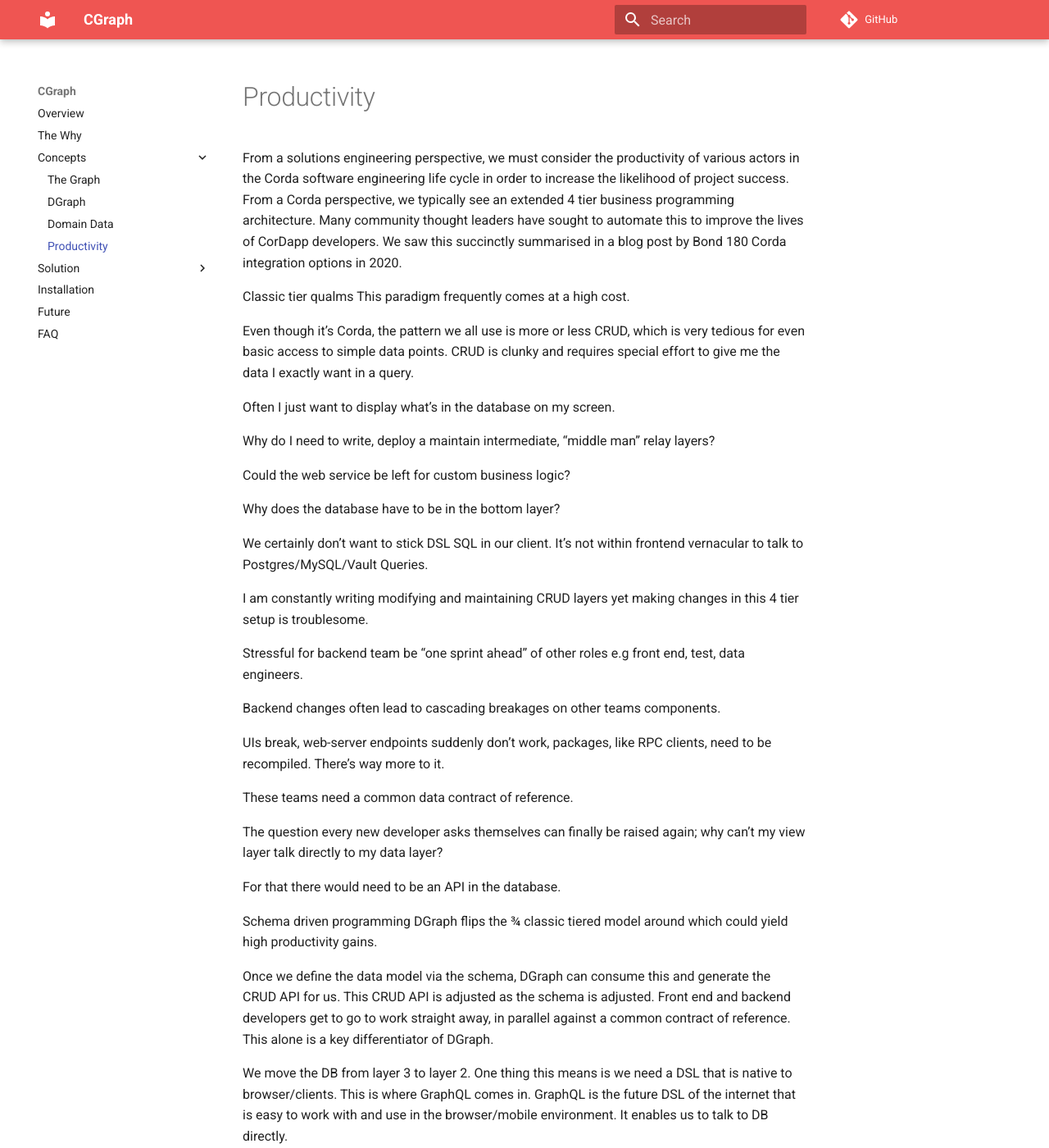
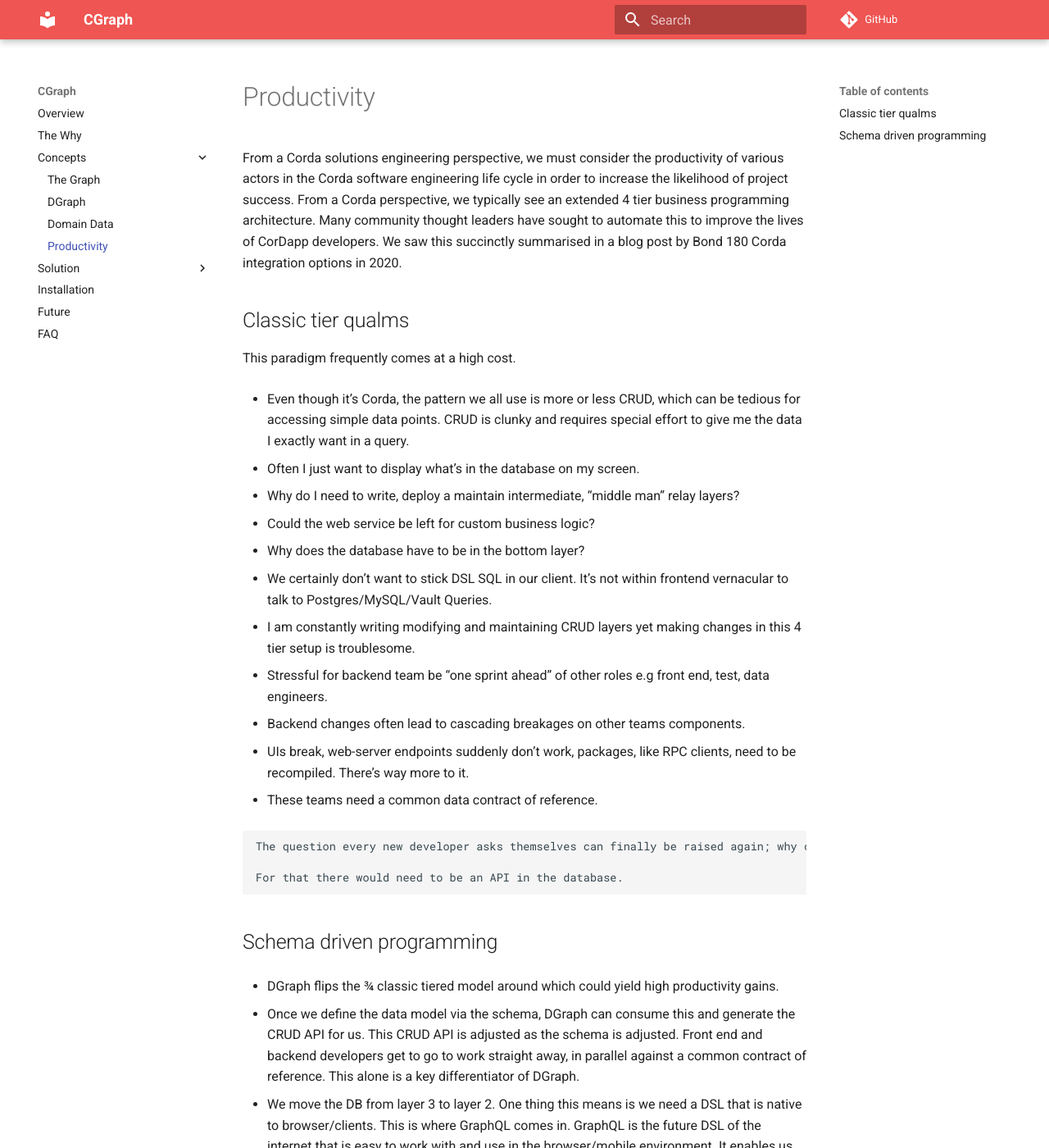
Before and after one commit to mcevoyinit/cgraph, an MkDocs documentation site: the page built from docs/concepts/productivity.md, in a window 1280 px wide and 1400 px high. Shown: the whole window at 82% size. Built offline with MkDocs 1.6.1 and Material for MkDocs 9.7.7, drawn with Linux system fonts in a browser that asks for light colours; comment, search, counter and statistics services are not loaded.

````diff
--- a/docs/concepts/productivity.md
+++ b/docs/concepts/productivity.md
@@ -1,40 +1,48 @@
-From a solutions engineering perspective, we must consider the productivity of various actors in the Corda software engineering life cycle in order to increase the likelihood of project success. From a Corda perspective, we typically see an extended 4 tier business programming architecture. Many community thought leaders have sought to automate this to improve the lives of CorDapp developers. We saw this succinctly summarised in a blog post by Bond 180 Corda integration options in 2020.
+From a Corda solutions engineering perspective, we must consider the productivity of various actors in the Corda software engineering life cycle in order to increase the likelihood of project success.
+From a Corda perspective, we typically see an extended 4 tier business programming architecture.
+Many community thought leaders have sought to automate this to improve the lives of CorDapp developers.
+We saw this succinctly summarised in a blog post by Bond 180 Corda integration options in 2020.
 
+## Classic tier qualms
 
-Classic tier qualms
 This paradigm frequently comes at a high cost.
 
-Even though it’s Corda, the pattern we all use is more or less CRUD, which is very tedious for even basic access to simple data points. CRUD is clunky and requires special effort to give me the data I exactly want in a query.
+- Even though it’s Corda, the pattern we all use is more or less CRUD, which can be tedious for accessing simple data points.
+CRUD is clunky and requires special effort to give me the data I exactly want in a query.
 
-Often I just want to display what’s in the database on my screen.
+- Often I just want to display what’s in the database on my screen.
+- Why do I need to write, deploy a maintain intermediate, “middle man” relay layers?
+- Could the web service be left for custom business logic?
+- Why does the database have to be in the bottom layer?
 
-Why do I need to write, deploy a maintain intermediate, “middle man” relay layers?
+- We certainly don’t want to stick DSL SQL in our client.  It’s not within frontend vernacular to talk to  Postgres/MySQL/Vault Queries.
 
-Could the web service be left for custom business logic?
+- I am constantly writing modifying and maintaining CRUD layers yet making changes in this 4 tier setup is troublesome.
 
-Why does the database have to be in the bottom layer?
+- Stressful for backend team be “one sprint ahead” of other roles e.g front end, test, data engineers.
 
-We certainly don’t want to stick DSL SQL in our client.  It’s not within frontend vernacular to talk to  Postgres/MySQL/Vault Queries.
+- Backend changes often lead to cascading breakages on other teams components.
 
-I am constantly writing modifying and maintaining CRUD layers yet making changes in this 4 tier setup is troublesome.
+- UIs break, web-server endpoints suddenly don’t work, packages, like RPC clients, need to be recompiled. There’s way more to it.
 
-Stressful for backend team be “one sprint ahead” of other roles e.g front end, test, data engineers.
+- These teams need a common data contract of reference.
 
-Backend changes often lead to cascading breakages on other teams components.
-
-UIs break, web-server endpoints suddenly don’t work, packages, like RPC clients, need to be recompiled. There’s way more to it.
-
-These teams need a common data contract of reference.
-
+```
 The question every new developer asks themselves can finally be raised again; why can’t my view layer talk directly to my data layer?
 
 For that there would need to be an API in the database.
+```
 
-Schema driven programming
-DGraph flips the 3/4 classic tiered model around which could yield high productivity gains.
 
-Once we define the data model via the schema, DGraph can consume this and generate the CRUD API for us.  This CRUD API is adjusted as the schema is adjusted. Front end and backend developers get to go to work straight away, in parallel against a common contract of reference. This alone is a key differentiator of DGraph.
+## Schema driven programming
+- DGraph flips the 3/4 classic tiered model around which could yield high productivity gains.
 
-We move the DB from layer 3 to layer 2. One thing this means is we need a DSL that is native to browser/clients. This is where GraphQL comes in. GraphQL is the future DSL of the internet that is easy to work with and use in the browser/mobile environment. It enables us to talk to DB directly.
+- Once we define the data model via the schema, DGraph can consume this and generate the CRUD API for us.  This CRUD API is adjusted as the schema is adjusted. Front end and backend developers get to go to work straight away, in parallel against a common contract of reference. This alone is a key differentiator of DGraph.
 
-It gets even better. From the client, we don’t have to worry about knowing whether to talk to the DB or the webserver. Custom GraphQL queries and mutations, also defined on the schema, can inform the database server when to call them versus queries when to talk directly to the DB. DGraph lambdas provide Nodejs (JVM support coming this summer) to call externally. This is where we can start Corda flows over JSON RPC. The sample uses Cordite Braid at the moment but will integrate with Corda 5 embedded server. I expand on this in the solution architecture section but keep the “new” layer 3 in mind.
+- We move the DB from layer 3 to layer 2. One thing this means is we need a DSL that is native to browser/clients. This is where GraphQL comes in. GraphQL is the future DSL of the internet that is easy to work with and use in the browser/mobile environment. It enables us to talk to DB directly.
+
+- It gets even better. From the client, we don’t have to worry about knowing whether to talk to the DB or the webserver.
+Custom GraphQL queries and mutations, also defined on the schema, can inform the database server when to call them versus queries when to talk directly to the DB.
+DGraph lambdas provide Nodejs (JVM support coming this summer) to call externally.
+This is where we can start Corda flows over JSON RPC. The sample uses Cordite Braid at the moment but will integrate with Corda 5 embedded server.
+I expand on this in the solution architecture section but keep the “new” layer 3 in mind.
````
Also changed, not shown: docs/concepts/dgraph.md (+20 -4 lines), docs/cordapp/core.md (+1 -1 lines), docs/cordapp/example.md (+5 -5 lines), docs/cordapp/js.md (+1 -1 lines), 15 other files.
